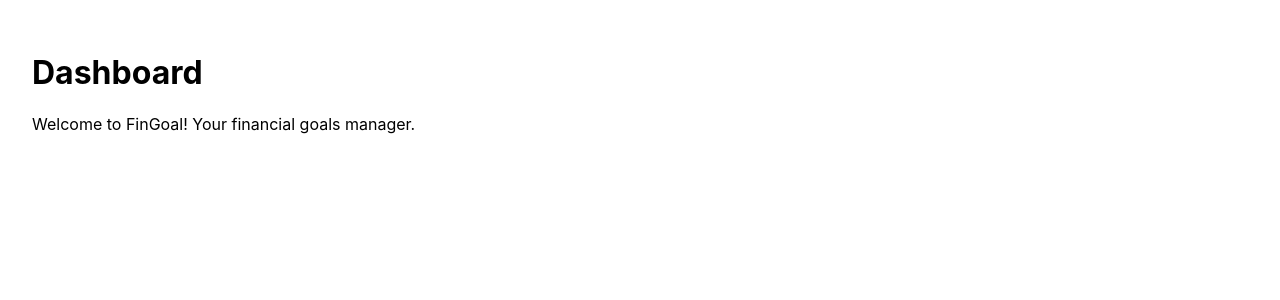
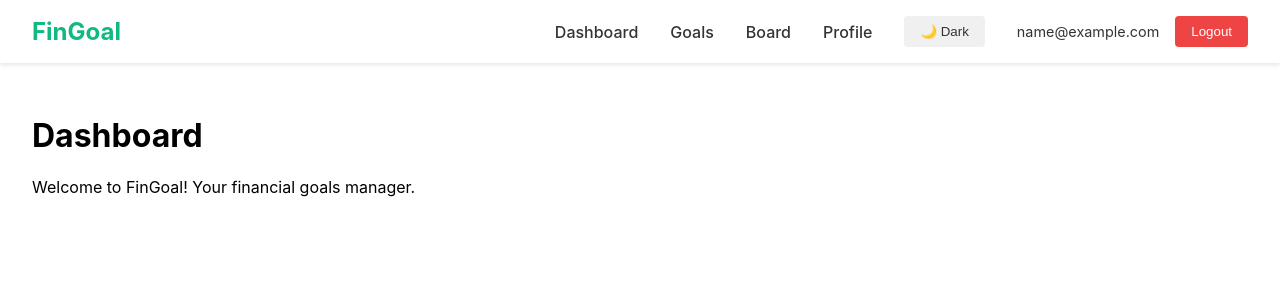
Before and after one commit to KANYINSOLA-OGUNBANJO/fin-goal-tracker, a React (Create React App) app: page /dashboard in a window 1280 px wide. Shown: the top 300 px of the page. Built offline with nearby package versions, Linux system fonts and the light colour scheme; sample sign-in values are in the browser's storage.

Commit message:
Add Navbar component with theme toggle and navigation

```diff
--- a/src/App.js
+++ b/src/App.js
@@ -2,40 +2,52 @@
 import { AuthProvider, useAuth } from './contexts/AuthContext';
 import { ThemeProvider } from './contexts/ThemeContext';
 import LoginPage from './pages/LoginPage';
-
+import Navbar from './components/layout/Navbar';
 
 function Dashboard() {
   return (
+    <div>
+      <Navbar />
       <div style={{ padding: '2rem' }}>
         <h1>Dashboard</h1>
         <p>Welcome to FinGoal! Your financial goals manager.</p>
+      </div>
     </div>
   );
 }
 
 function GoalsPage() {
   return (
+    <div>
+      <Navbar />
       <div style={{ padding: '2rem' }}>
         <h1>Goals Page</h1>
         <p>Your financial goals will appear here.</p>
+      </div>
     </div>
   );
 }
 
 function BoardPage() {
   return (
+    <div>
+      <Navbar />
       <div style={{ padding: '2rem' }}>
         <h1>Kanban Board</h1>
         <p>Drag and drop your tasks here.</p>
+      </div>
     </div>
   );
 }
 
 function ProfilePage() {
   return (
+    <div>
+      <Navbar />
       <div style={{ padding: '2rem' }}>
         <h1>Profile Page</h1>
         <p>Manage your profile and settings.</p>
+      </div>
     </div>
   );
 }
--- /dev/null
+++ b/src/components/layout/Navbar.jsx
@@ -0,0 +1,107 @@
+import { Link, useNavigate } from 'react-router-dom';
+import { useAuth } from '../../contexts/AuthContext';
+import { useTheme } from '../../contexts/ThemeContext';
+
+function Navbar() {
+  const { user, logout } = useAuth();
+  const { theme, toggleTheme } = useTheme();
+  const navigate = useNavigate();
+
+  const handleLogout = () => {
+    logout();
+    navigate('/login');
+  };
+
+  return (
+    <nav style={{
+      backgroundColor: theme === 'dark' ? '#1a1a1a' : '#ffffff',
+      color: theme === 'dark' ? '#ffffff' : '#333333',
+      padding: '1rem 2rem',
+      boxShadow: '0 2px 4px rgba(0,0,0,0.1)',
+      display: 'flex',
+      justifyContent: 'space-between',
+      alignItems: 'center'
+    }}>
+      {/* Logo */}
+      <Link to="/dashboard" style={{
+        fontSize: '1.5rem',
+        fontWeight: 'bold',
+        color: '#10b981',
+        textDecoration: 'none'
+      }}>
+        FinGoal
+      </Link>
+
+      {/* Navigation Links */}
+      <div style={{ display: 'flex', gap: '2rem', alignItems: 'center' }}>
+        <Link to="/dashboard" style={{
+          color: theme === 'dark' ? '#ffffff' : '#333333',
+          textDecoration: 'none',
+          fontWeight: '500'
+        }}>
+          Dashboard
+        </Link>
+        <Link to="/goals" style={{
+          color: theme === 'dark' ? '#ffffff' : '#333333',
+          textDecoration: 'none',
+          fontWeight: '500'
+        }}>
+          Goals
+        </Link>
+        <Link to="/board" style={{
+          color: theme === 'dark' ? '#ffffff' : '#333333',
+          textDecoration: 'none',
+          fontWeight: '500'
+        }}>
+          Board
+        </Link>
+        <Link to="/profile" style={{
+          color: theme === 'dark' ? '#ffffff' : '#333333',
+          textDecoration: 'none',
+          fontWeight: '500'
+        }}>
+          Profile
+        </Link>
+
+        {/* Theme Toggle */}
+        <button
+          onClick={toggleTheme}
+          style={{
+            padding: '0.5rem 1rem',
+            backgroundColor: theme === 'dark' ? '#333' : '#f0f0f0',
+            color: theme === 'dark' ? '#ffffff' : '#333333',
+            border: 'none',
+            borderRadius: '4px',
+            cursor: 'pointer',
+            fontWeight: '500'
+          }}
+        >
+          {theme === 'dark' ? '☀️ Light' : '🌙 Dark'}
+        </button>
+
+        {/* User Info & Logout */}
+        <div style={{ display: 'flex', gap: '1rem', alignItems: 'center' }}>
+          <span style={{ fontSize: '0.9rem' }}>
+            {user?.email || 'User'}
+          </span>
+          <button
+            onClick={handleLogout}
+            style={{
+              padding: '0.5rem 1rem',
+              backgroundColor: '#ef4444',
+              color: 'white',
+              border: 'none',
+              borderRadius: '4px',
+              cursor: 'pointer',
+              fontWeight: '500'
+            }}
+          >
+            Logout
+          </button>
+        </div>
+      </div>
+    </nav>
+  );
+}
+
+export default Navbar;
```
Lines whose indentation alone changed are shown as unchanged.
